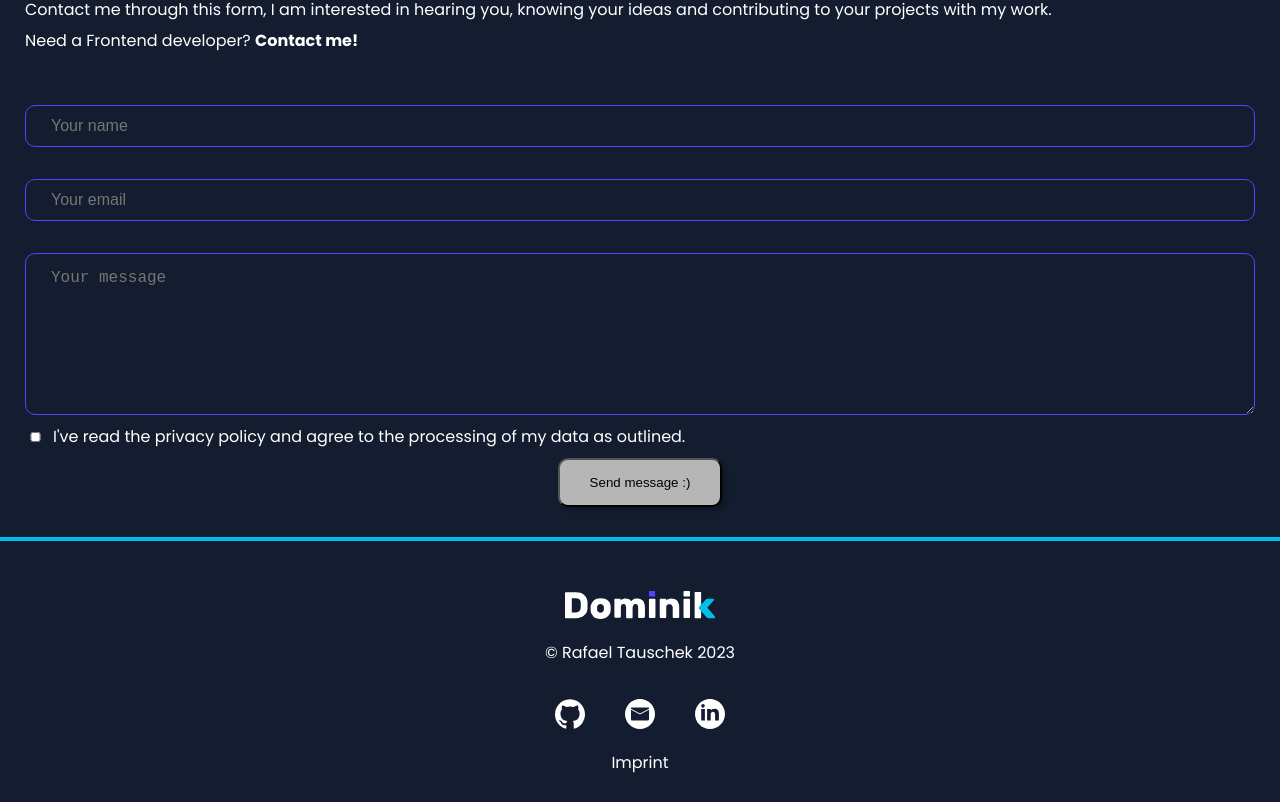
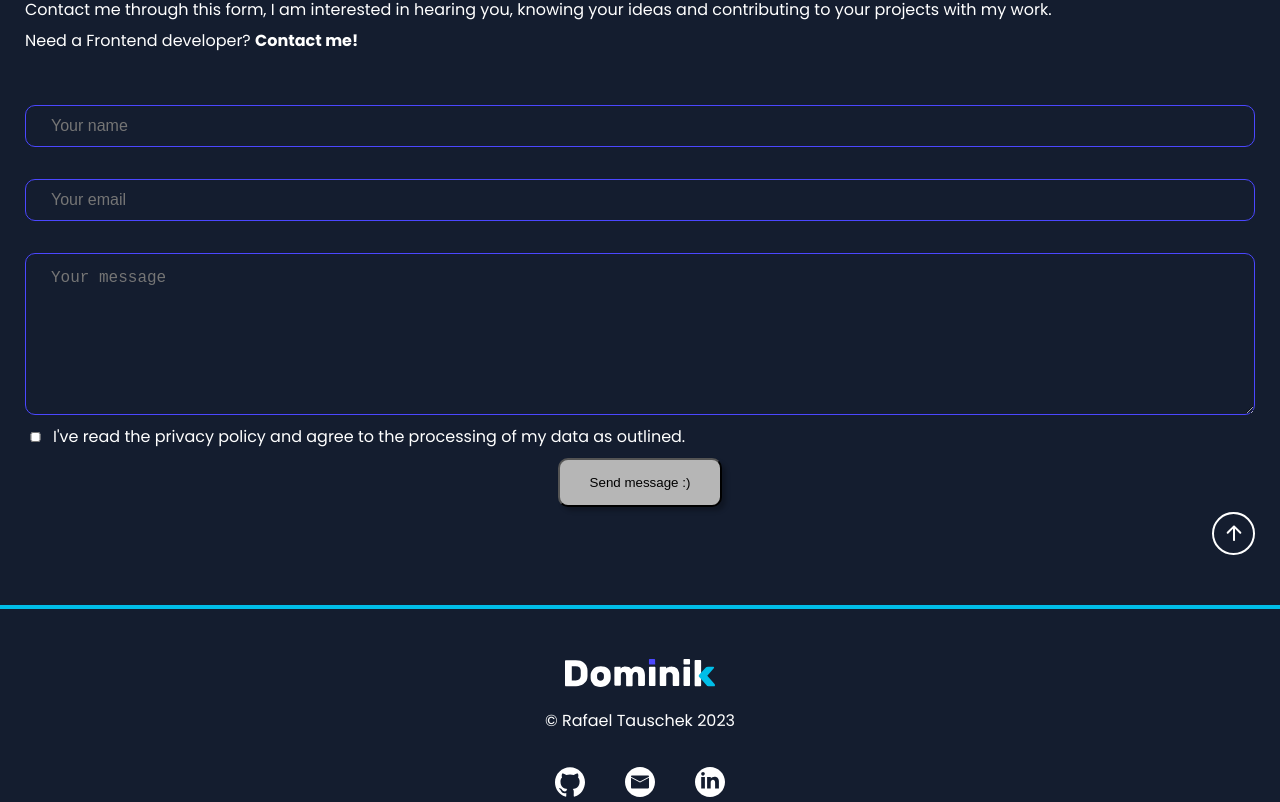
Before and after one commit to RafaelTauschek/rafaeltauschek.de, an Angular app: page / in a window 1280 px wide. Shown: the part 4885-5687 px from the top of the page. Built offline with nearby package versions, Linux system fonts and the light colour scheme.

Commit message:
added arrow at bottom to scroll to top

```diff
--- a/src/app/contact-section/contact-section.component.html
+++ b/src/app/contact-section/contact-section.component.html
@@ -19,6 +19,6 @@
             </div>
         </div>
         <app-contact-form></app-contact-form>
+        <div class="contact-arrow"><a class="arrow-up" href="#"><img src="./assets/img/icons/arrow-down.svg"></a></div>
     </div>
-
 </div>
--- a/src/app/contact-section/contact-section.component.scss
+++ b/src/app/contact-section/contact-section.component.scss
@@ -50,3 +50,27 @@
         font-size: 16px;
     }
 }
+
+.contact-arrow {
+    display: flex;
+    justify-content: flex-end;
+    padding-right: 25px;
+    padding-bottom: 50px;
+    margin-top: -50px;
+}
+
+.arrow-up {
+    display: flex;
+    transform: rotate(180deg);
+    border-radius: 41px;
+    border: 2px solid white;
+    padding: 8px 8px 7px 7px;
+    align-items: center;
+    width: 24px;
+    height: 24px;
+
+    img {
+        width: 24px;
+        height: 24px;
+    }
+}
```
